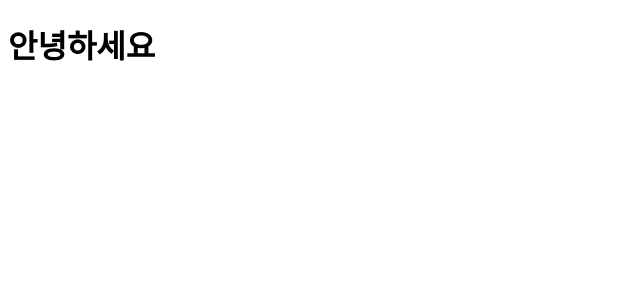
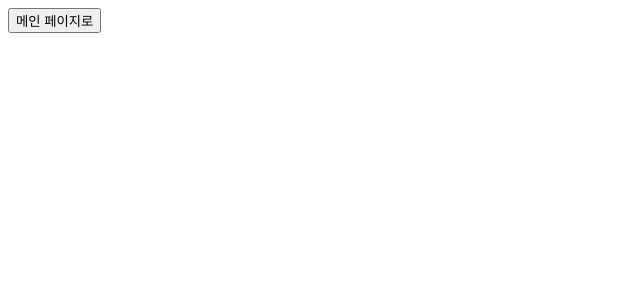
Before and after one commit to turtle648/FERO, a Vue app in the folder frontend/: page /start in a window 1280 px wide. Before the commit this address had no page. Shown: the top 300 px of the page, without its empty margins (0-640 px from the left). Built offline with nearby package versions, Linux system fonts and the light colour scheme.

Commit message:
feat: 스타트-메인 라우팅

```diff
--- a/frontend/src/App.vue
+++ b/frontend/src/App.vue
@@ -1,9 +1,5 @@
 <template>
-  <div>
-    <h1>
-      안녕하세요
-    </h1>
-  </div>
+  <router-view />
 </template>
 
 <script setup>
--- a/frontend/src/router/index.js
+++ b/frontend/src/router/index.js
@@ -1,10 +1,23 @@
 import { createRouter, createWebHistory } from 'vue-router'
+import StartPage from '@/views/StartPage.vue'
+import MainPage from '@/views/MainPage.vue'
+
+const routes = [
+  {
+    path: '/start',
+    name: 'Start',
+    component: StartPage
+  },
+  {
+    path: '/main',
+    name: 'Main',
+    component: MainPage
+  }
+]
 
 const router = createRouter({
   history: createWebHistory(),
-  routes: [
-    // 여기에 라우트를 정의합니다
-  ]
+  routes
 })
 
 export default router
--- a/frontend/src/views/MainPage.vue
+++ b/frontend/src/views/MainPage.vue
@@ -0,0 +1,13 @@
+<template>
+    <div>
+        <h1>메인 페이지</h1>
+    </div>
+</template>
+
+<script setup>
+
+</script>
+
+<style scoped>
+
+</style>
--- a/frontend/src/views/StartPage.vue
+++ b/frontend/src/views/StartPage.vue
@@ -0,0 +1,14 @@
+<template>
+    <div>
+      <button @click="goToMain">메인 페이지로</button>
+    </div>
+  </template>
+
+  <script setup>
+  import { useRouter } from 'vue-router'
+
+  const router = useRouter()
+  const goToMain = () => {
+    router.push('/main')
+  }
+  </script>
```
